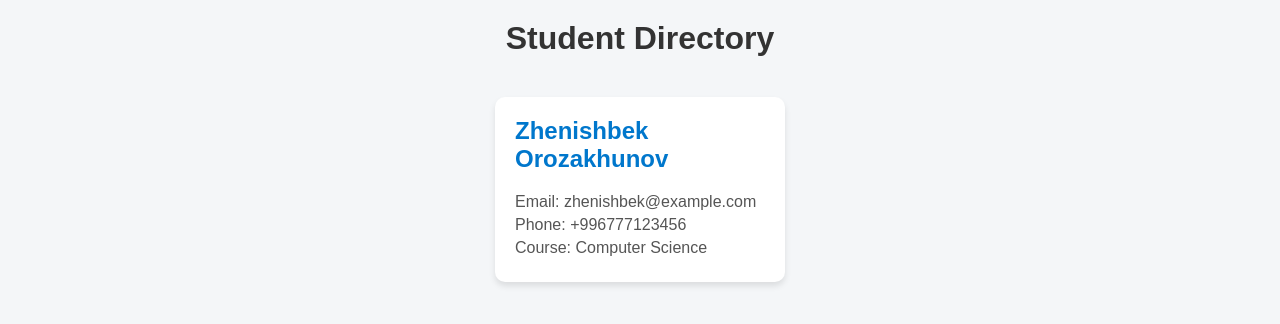
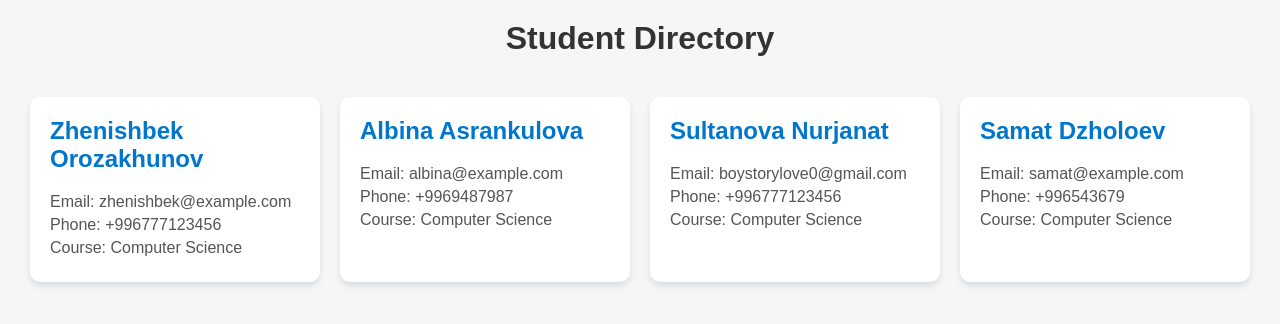
Before and after one commit to jenishbekor/testproject, a React app: page / in a window 1280 px wide. Shown: the top 324 px of the page. Built offline with nearby package versions, Linux system fonts and the light colour scheme; the HTML template or start-up script is replaced by a standard one.

Commit message:
second changes

```diff
--- a/src/App.jsx
+++ b/src/App.jsx
@@ -1,4 +1,7 @@
 import Zhenish from "./components/Zhenish";
+import Albina from "./components/albina";
+import Nurjanat from "./components/Nurjanat";
+import Samat from "./components/Samat";
 
 function App() {
   return (
@@ -6,6 +9,9 @@ function App() {
       <h1>Student Directory</h1>
       <div className="student-list">
         <Zhenish />
+        <Albina />
+        <Nurjanat />
+        <Samat />
 
         {/* add more student components here */}
       </div>
```
